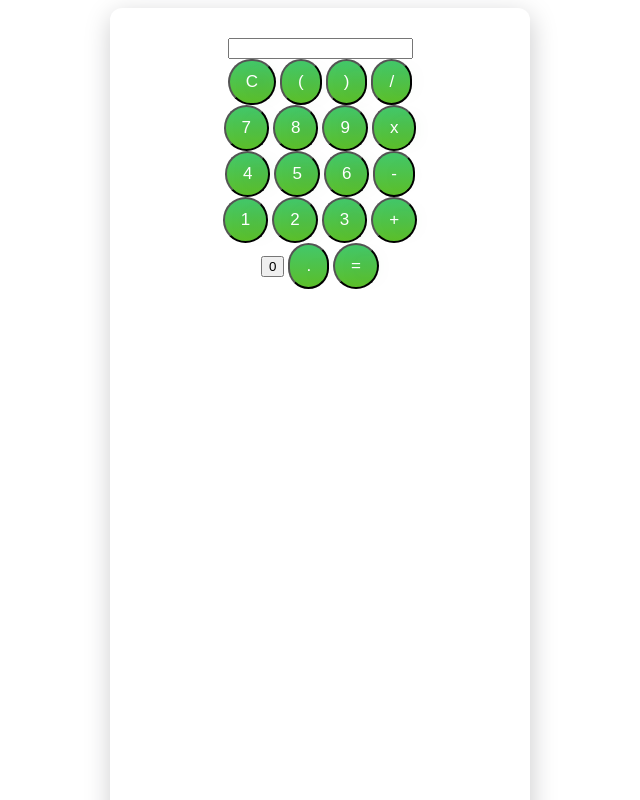
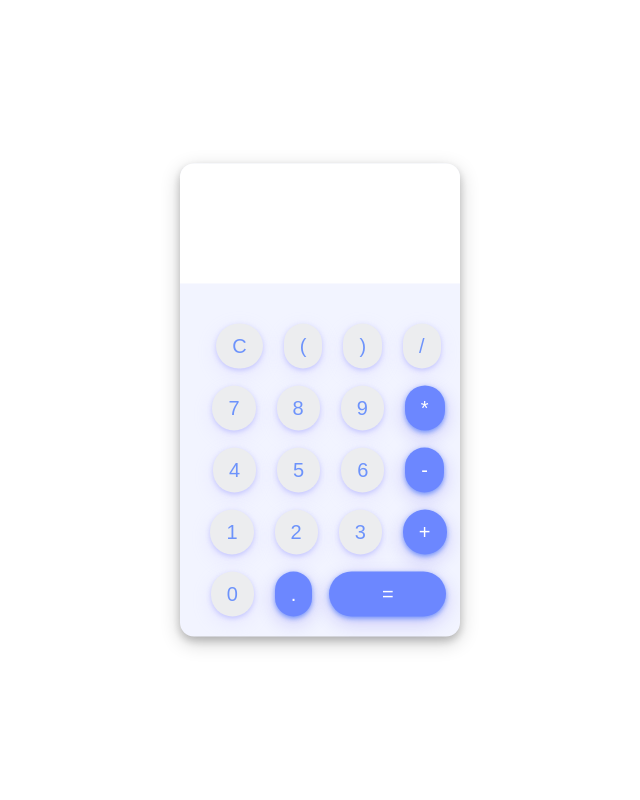
Before and after one commit to mashood100/calculator, a plain HTML site: page public/index.html in a window 1280 px wide. Shown: the top 800 px of the page, without its empty margins (320-960 px from the left). Drawn offline with Linux system fonts and the light colour scheme.

Commit message:
update UI

```diff
--- a/index.html
+++ b/public/index.html
@@ -9,8 +9,11 @@
 <body>
 
     <div class="container_">
-        <div class = " input">  <input type="number" name="" id=""></div>
-
+        <div class="input_container">
+        <input class="input" type="number" name="" id="">
+</div>
+<div class="number_container">
+    <center>
         <div> <button class = "btn_number">C</button>
         <button  class = "btn_number">(</button>
         <button  class = "btn_number">)</button>
@@ -19,13 +22,14 @@
         <div> <button class = "btn_number">7</button>
             <button  class = "btn_number">8</button>
             <button class = "btn_number">9</button>
-            <button class = "btn_operater">x</button> </div>
+            <button class = "btn_operater">*</button> </div>
 
 
 
     <div> <button  class = "btn_number">4</button>
         <button  class = "btn_number">5</button>
-        <button  class = "btn_number">6</button>
+        <button  class
+         = "btn_number">6</button>
         <button class = "btn_operater">-</button> </div>
 
     <div> <button  class = "btn_number">1</button>
@@ -33,10 +37,11 @@
             <button  class = "btn_number">3</button>
             <button   class = "btn_operater">+</button> </div>
 
-    <div> <button  class = "btn_zero">0</button>
+    <div> <button  class ="btn_number">0</button>
 
                 <button class = "btn_operater">.</button>
-                <button class = "btn_operater">=</button> </div>
+                <button class = "btn_equal">=</button></center> </div>
+            </div>
  </div>
 </body>
 </html>
--- /dev/null
+++ b/public/style.css
@@ -0,0 +1,137 @@
+.container_{
+
+	position: fixed;
+    top: 50%;
+    left: 50%;
+    transform: translate(-50%, -50%);
+    background: rgb(242, 244, 255);
+    box-shadow: 0 4px 8px 0 rgba(0,0,0,0.2), 0 6px 20px 0 rgba(0,0,0,0.2);
+    border-radius: 14px;
+    padding-bottom: 20px;
+    width: 280px;
+  }
+  .input{
+	float: clear;
+	width: 85%;
+    height: 60px;
+    float: left;
+    padding: 0;
+    box-sizing: border-box;
+    border: none;
+    background: none;
+    color: #828af6;
+    text-align: right;
+    font-weight: 10px;
+    font-size: 40px;
+    line-height: 60px;
+	margin: 0 25px;
+	/* transition-duration: s;  */
+  }
+   *:focus {
+    outline: none;
+}
+.input_container{
+	margin-bottom: 23px;
+	width: 100%;
+    height: 40px;
+    padding: 40px 0;
+    background: rgb(255, 255, 255);
+    border-top-left-radius: 14px;
+    border-top-right-radius: 14px;
+  }
+
+  .btn_number {
+	box-shadow: 0 2px 5px 0 rgba(192, 193, 255, 0.89), 0 6px 20px 0 rgba(193, 186, 255, 0.2);
+
+
+	background: #ecedef;
+	border-radius:30px;
+	display:inline-block;
+	cursor:pointer;
+	color:#6d93fb;
+	font-family:Arial;
+	font-size:20px;
+	margin-left: 17px;
+	margin-top: 17px;
+    padding:11px 16px;
+    outline: none;
+    border: none;
+
+
+}
+.btn_number:hover {
+	transform: scale(1.05);transition-duration: 0.1s;
+}
+.btn_number:active {
+	box-shadow: 0 2px 5px 0 rgba(105, 139, 251, 0.89), 0 6px 20px 0 rgba(39, 18, 223, 0.2);
+
+	color: #fbfbfb;
+	background: #6c87ff;
+}
+
+.btn_operater {
+	box-shadow: 0 2px 5px 0 rgba(105, 139, 251, 0.89), 0 6px 20px 0 rgba(39, 18, 223, 0.2);
+
+
+	background: #6c87ff;
+	border-radius:30px;
+	display:inline-block;
+	cursor:pointer;
+	color:#ffffff;
+	font-family:Arial;
+	font-size:20px;
+	margin-left: 17px;
+	margin-top: 17px;
+    padding:11px 16px;
+    outline: none;
+    border: none;
+
+
+}
+.btn_operater:hover {
+	transform: scale(1.05);transition-duration: 0.1s;
+}
+.btn_operater:active {
+	background: #ecedef;
+	position:relative;
+	color:#6d93fb; ;
+}
+.btn_equal {
+	box-shadow: 0 2px 5px 0 rgba(105, 139, 251, 0.89), 0 6px 20px 0 rgba(39, 18, 223, 0.2);
+
+	width: 117px;
+	background: #6c87ff;
+	border-radius:30px;
+	display:inline-block;
+	cursor:pointer;
+	color:#ffffff;
+	font-family:Arial;
+	font-size:20px;
+	margin-left: 13px;
+	margin-top: 17px;
+    padding:11px 16px;
+    outline: none;
+    border: none;
+
+
+}
+.btn_equal:hover {
+	transform: scale(1.05);transition-duration: 0.1s;
+}
+.btn_equal:active {
+	position:relative;
+	background: #ecedef;
+	position:relative;
+	color:#6d93fb; ;
+}
+
+input::-webkit-outer-spin-button,
+input::-webkit-inner-spin-button {
+  -webkit-appearance: none;
+  margin: 0;
+}
+
+/* Firefox */
+input[type=number] {
+  -moz-appearance: textfield;
+}
--- a/style.css
+++ b/style.css
@@ -22,10 +22,14 @@
 	border-radius:30px;
 	display:inline-block;
 	cursor:pointer;
-	color:#ffffff;
+  color:#ffffff;
+
+
 	font-family:Arial;
 	font-size:17px;
   padding:11px 16px;
+  margin-top: 108px;
+  margin-left: 10px;
 
 	text-decoration:none;
 	text-shadow:10px 1px 20px #2f6627;
@@ -61,3 +65,28 @@
 	position:relative;
 	top:1px;
 }
+
+.btn_zero {
+  width: 60px;
+  height: 60px;
+  float: left;
+  padding: 0;
+  margin: 5px;
+  box-sizing: border-box;
+  background: #ecedef;
+  border: none;
+  font-size: 30px;
+  line-height: 30px;
+  border-radius: 50%;
+  font-weight: 700;
+  color: #5E5858;
+  cursor: pointer;
+}
+.btn_zero:hover {
+	background:linear-gradient(to bottom, #5cbf2a 5%, #44c767 100%);
+	background-color:#5cbf2a;
+}
+.btn_zero:active {
+	position:relative;
+	top:1px;
+}
```
Also changed, not shown: firebase.json (added), public/app.js (added), 2 other files.
